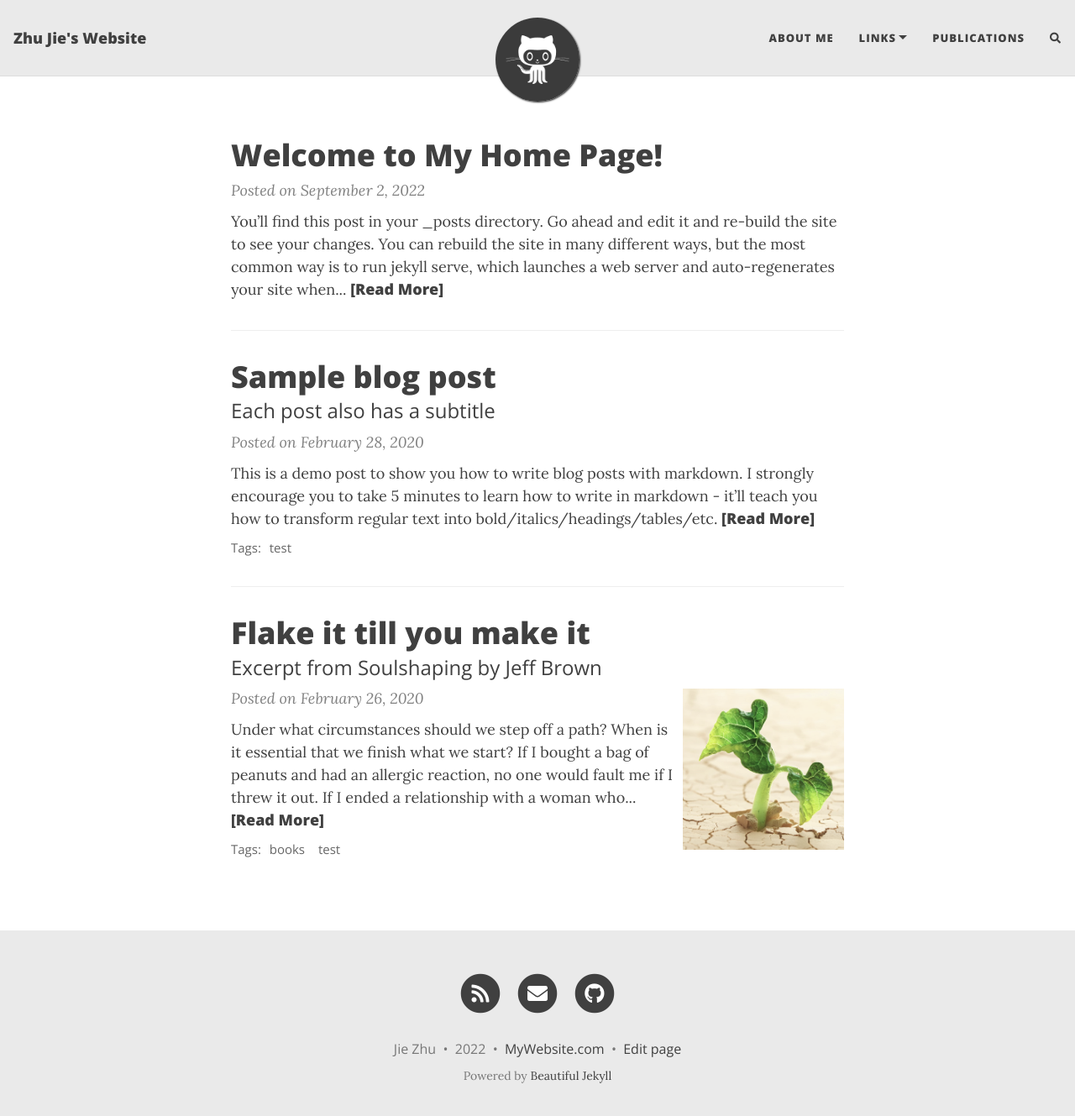
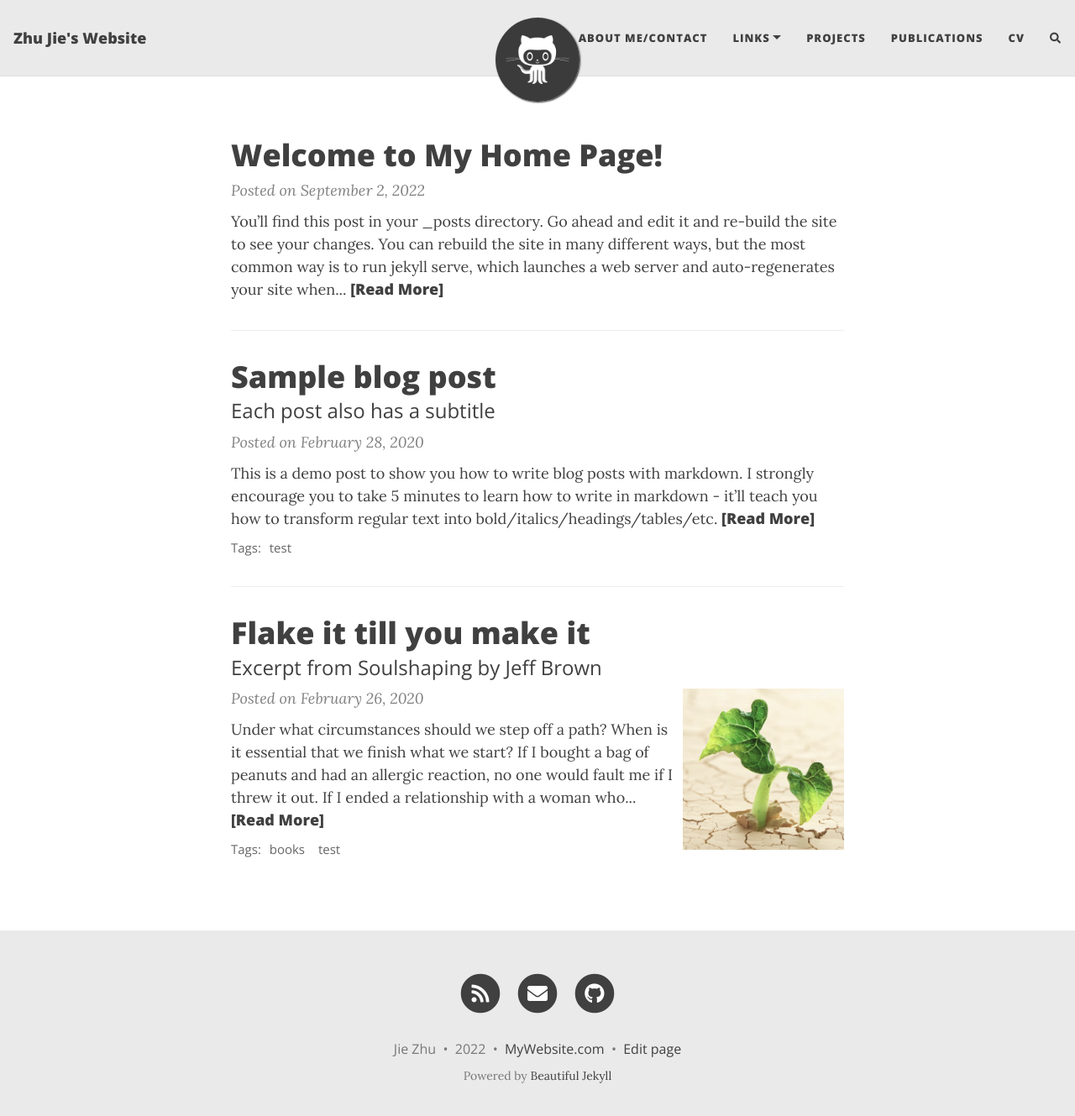
Before and after one commit to JasonZhu-WHU/jasonzhu-whu.github.io, a Jekyll site: the page built from index.markdown, in a window 1280 px wide and 1342 px high. Shown: the top 1329 px of the window at 84% size. Built offline with Jekyll 4.4.1, drawn with Linux system fonts in a browser that asks for light colours; nearby versions of some CDN libraries; the list of posts is cut into pages by our own code; comment, search, counter and statistics services are not loaded.

Commit message:
change my profile

```diff
--- a/_config.yml
+++ b/_config.yml
@@ -20,11 +20,13 @@ author: Jie Zhu
 ###############################################
 
 navbar-links:
-  About Me: "aboutme"
+  About Me/Contact: "aboutme"
   Links:
     - GitHub: "https://github.com/JasonZhu-WHU"
     - Zhihu Blogs: "https://www.zhihu.com/people/coulson-29/posts"
+  Projects: "aboutme"
   Publications: "aboutme"
+  CV: "aboutme"
 
 ################
 # --- Logo --- #
```
